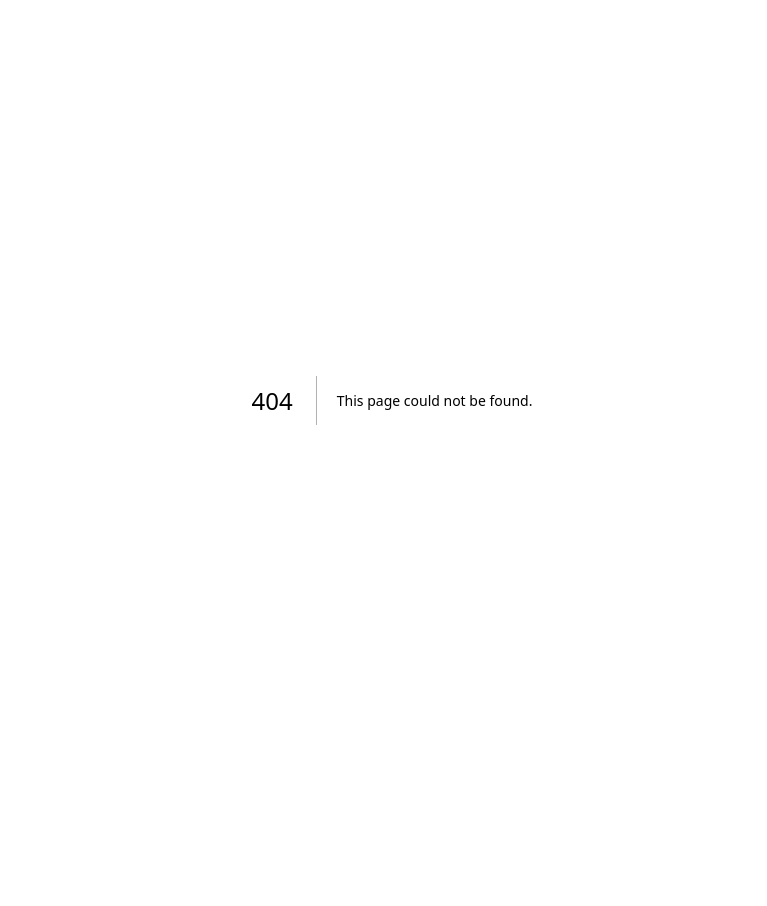
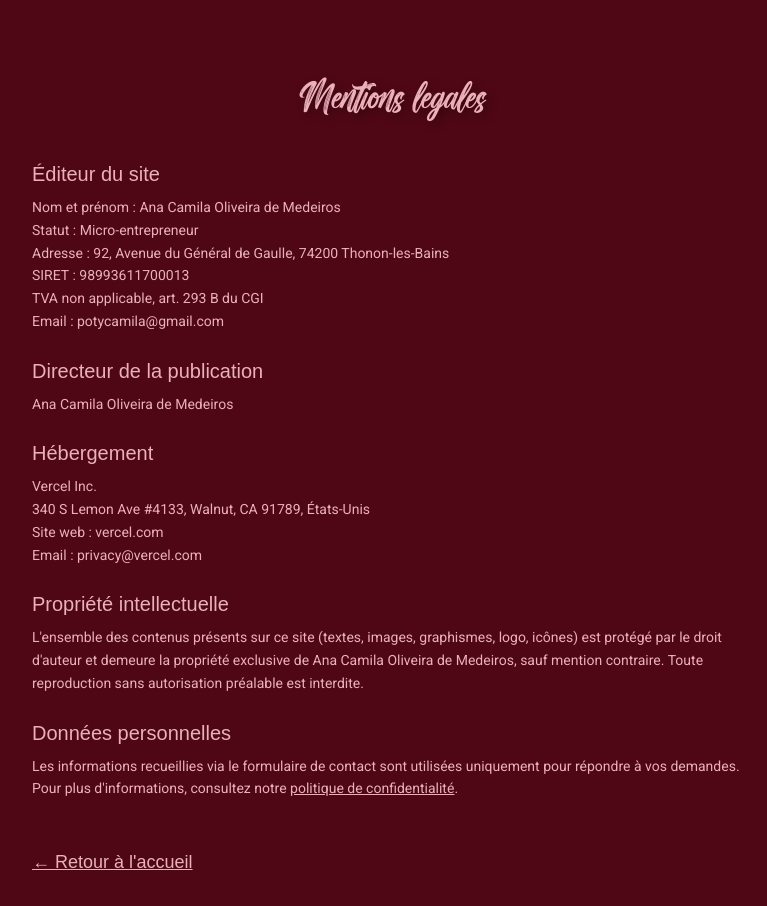
Before and after one commit to camilaoliec/camila-medeiros-dev, a Next.js app: page /mentions-legales in a window 1280 px wide. Before the commit this address had no page. Shown: the top 906 px of the page, without its empty margins (248-1015 px from the left). Before the commit the page ends 800 px from the top, so only its background shows below. Built offline with nearby package versions, Linux system fonts and the light colour scheme; a web font is replaced by a local one.

Commit message:
feat: ajout de la politique de confidentialité et mentions legales

```diff
--- /dev/null
+++ b/src/app/mentions-legales/page.tsx
@@ -0,0 +1,84 @@
+import Link from "next/link";
+import type { Metadata } from "next";
+
+export const metadata: Metadata = {
+    title: "Mentions légales | Camila Medeiros",
+    description:
+        "Mentions légales du site de Camila Medeiros, développeuse front-end.",
+};
+
+export default function MentionsLegales() {
+    return (
+        <main className="px-6 py-20 max-w-3xl mx-auto text-rosa">
+            <h1 className="font-awe text-4xl text-center mb-10 drop-shadow-sombra">
+                Mentions légales
+            </h1>
+
+            <section className="flex flex-col gap-6 font-roboto text-sm leading-relaxed">
+                <div>
+                    <h2 className="font-bobo text-xl mb-2">Éditeur du site</h2>
+                    <p>Nom et prénom : Ana Camila Oliveira de Medeiros</p>
+                    <p>Statut : Micro-entrepreneur</p>
+                    <p>Adresse : 92, Avenue du Général de Gaulle, 74200 Thonon-les-Bains</p>
+                    <p>SIRET : 98993611700013</p>
+                    <p>TVA non applicable, art. 293 B du CGI</p>
+                    <p>Email : potycamila@gmail.com</p>
+                </div>
+
+                <div>
+                    <h2 className="font-bobo text-xl mb-2">
+                        Directeur de la publication
+                    </h2>
+                    <p>Ana Camila Oliveira de Medeiros</p>
+                </div>
+
+                <div>
+                    <h2 className="font-bobo text-xl mb-2">Hébergement</h2>
+                    <p>Vercel Inc.</p>
+                    <p>340 S Lemon Ave #4133, Walnut, CA 91789, États-Unis</p>
+                    <p>Site web : vercel.com</p>
+                    <p>Email : privacy@vercel.com</p>
+                </div>
+
+                <div>
+                    <h2 className="font-bobo text-xl mb-2">
+                        Propriété intellectuelle
+                    </h2>
+                    <p>
+                        L&apos;ensemble des contenus présents sur ce site
+                        (textes, images, graphismes, logo, icônes) est protégé
+                        par le droit d&apos;auteur et demeure la propriété
+                        exclusive de Ana Camila Oliveira de Medeiros, sauf
+                        mention contraire. Toute reproduction sans autorisation
+                        préalable est interdite.
+                    </p>
+                </div>
+
+                <div>
+                    <h2 className="font-bobo text-xl mb-2">
+                        Données personnelles
+                    </h2>
+                    <p>
+                        Les informations recueillies via le formulaire de
+                        contact sont utilisées uniquement pour répondre à vos
+                        demandes. Pour plus d&apos;informations, consultez notre{" "}
+                        <Link
+                            href="/politique-de-confidentialite"
+                            className="underline"
+                        >
+                            politique de confidentialité
+                        </Link>
+                        .
+                    </p>
+                </div>
+            </section>
+
+            <Link
+                href="/"
+                className="inline-block mt-12 font-bobo text-lg underline"
+            >
+                ← Retour à l&apos;accueil
+            </Link>
+        </main>
+    );
+}
--- /dev/null
+++ b/src/app/politique-de-confidentialite/page.tsx
@@ -0,0 +1,81 @@
+import Link from "next/link";
+import type { Metadata } from "next";
+
+export const metadata: Metadata = {
+  title: "Politique de confidentialité | Camila Medeiros",
+  description:
+    "Politique de confidentialité du site de Camila Medeiros, développeuse front-end.",
+};
+
+export default function PolitiqueDeConfidentialite() {
+  return (
+    <main className="px-6 py-20 max-w-3xl mx-auto text-rosa">
+      <h1 className="font-awe text-4xl text-center mb-10 drop-shadow-sombra">
+        Politique de confidentialité
+      </h1>
+
+      <section className="flex flex-col gap-6 font-roboto text-sm leading-relaxed">
+        <div>
+          <h2 className="font-bobo text-xl mb-2">Collecte des données</h2>
+          <p>
+            Ce site collecte uniquement les données que vous soumettez volontairement
+            via le formulaire de contact, à savoir : votre nom, votre numéro de
+            téléphone (facultatif), votre adresse email et le contenu de votre message.
+          </p>
+        </div>
+
+        <div>
+          <h2 className="font-bobo text-xl mb-2">Utilisation des données</h2>
+          <p>
+            Ces informations sont utilisées exclusivement pour répondre à votre demande
+            de contact et échanger avec vous au sujet d&apos;un éventuel projet. Elles ne
+            sont ni vendues, ni cédées, ni partagées avec des tiers à des fins commerciales.
+          </p>
+        </div>
+
+        <div>
+          <h2 className="font-bobo text-xl mb-2">Conservation des données</h2>
+          <p>
+            Vos données sont conservées le temps nécessaire au traitement de votre
+            demande et à notre échange, puis supprimées si aucune suite n&apos;est
+            donnée dans un délai raisonnable.
+          </p>
+        </div>
+
+        <div>
+          <h2 className="font-bobo text-xl mb-2">Vos droits</h2>
+          <p>
+            Conformément au Règlement Général sur la Protection des Données (RGPD) et à
+            la loi Informatique et Libertés, vous disposez d&apos;un droit d&apos;accès,
+            de rectification, de suppression et d&apos;opposition concernant vos données
+            personnelles. Vous pouvez exercer ce droit en nous contactant à l&apos;adresse
+            email suivante : potycamila@gmail.com.
+          </p>
+        </div>
+
+        <div>
+          <h2 className="font-bobo text-xl mb-2">Hébergement</h2>
+          <p>
+            Ce site est hébergé par Vercel Inc., 340 S Lemon Ave #4133, Walnut, CA 91789,
+            États-Unis. Les données transitant par le formulaire de contact sont
+            transmises via le service Resend pour l&apos;envoi d&apos;emails.
+          </p>
+        </div>
+
+        <div>
+          <h2 className="font-bobo text-xl mb-2">Cookies</h2>
+          <p>
+            Ce site n&apos;utilise pas de cookies de suivi ou de traceurs publicitaires.
+          </p>
+        </div>
+      </section>
+
+      <Link
+        href="/"
+        className="inline-block mt-12 font-bobo text-lg underline"
+      >
+        ← Retour à l&apos;accueil
+      </Link>
+    </main>
+  );
+}
```
